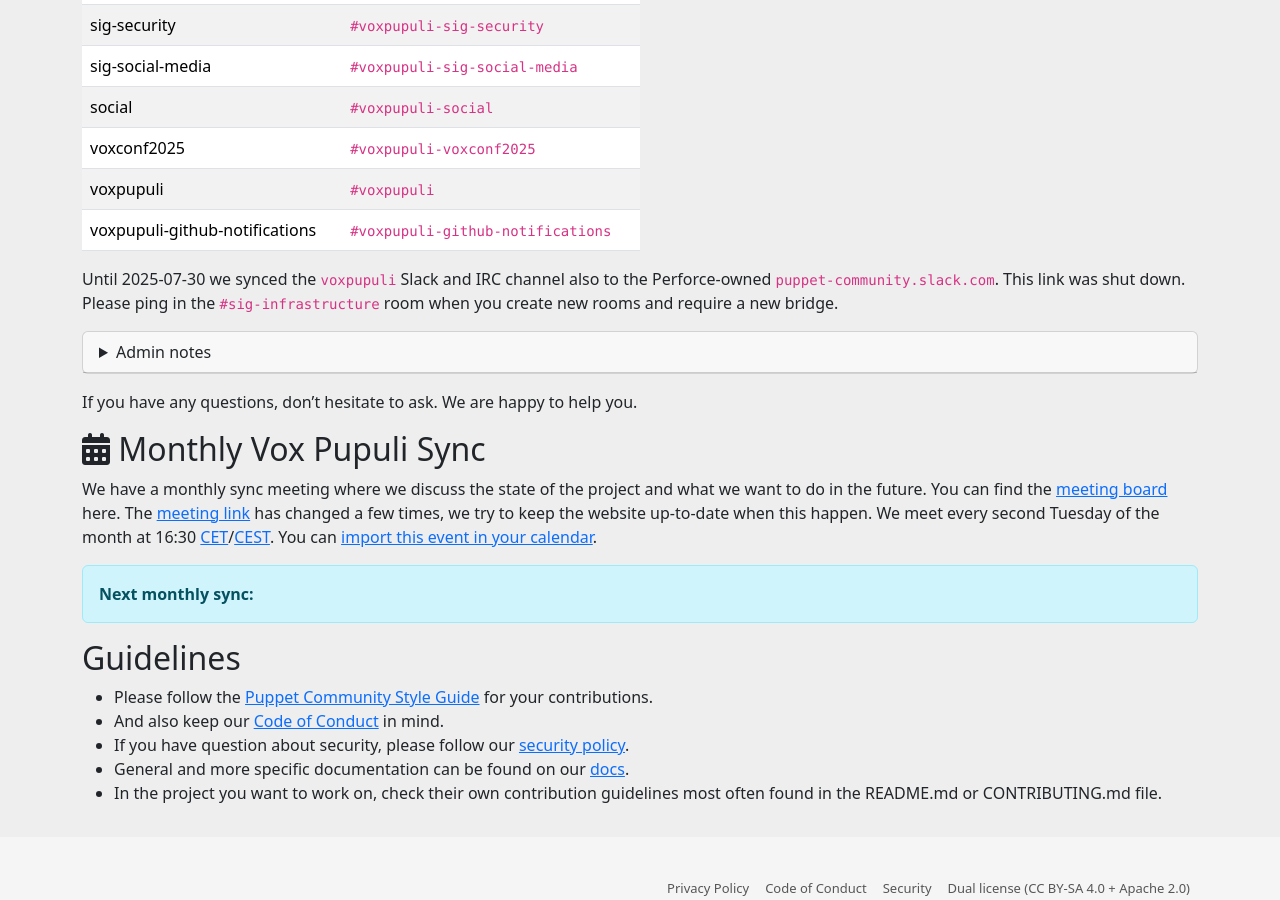
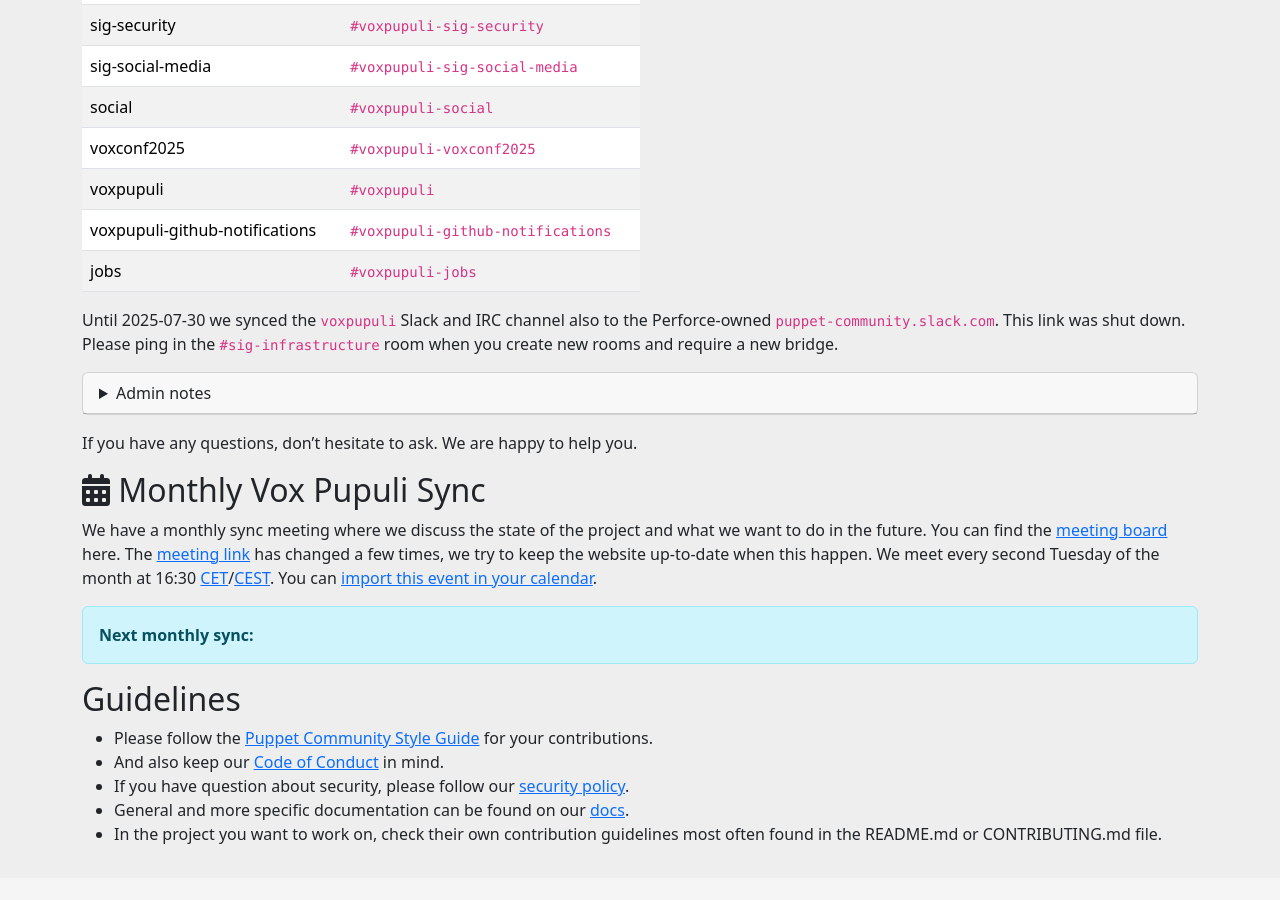
Before and after one commit to voxpupuli/voxpupuli.github.io, a Jekyll site: the page built from contributing/index.md, in a window 1280 px wide and 900 px high, scrolled down 1242 px. Built offline with Jekyll 4.4.1, drawn with Linux system fonts in a browser that asks for light colours; nearby versions of some CDN libraries.

Commit message:
document IRC<>Slack sync for jobs channel

```diff
--- a/_includes/connect_irc.md
+++ b/_includes/connect_irc.md
@@ -24,6 +24,7 @@
 | voxconf2025        | `#voxpupuli-voxconf2025`        |
 | voxpupuli          | `#voxpupuli`                    |
 | voxpupuli-github-notifications | `#voxpupuli-github-notifications` |
+| jobs               | `#voxpupuli-jobs`               |
 
 Until 2025-07-30 we synced the `voxpupuli` Slack and IRC channel also to the Perforce-owned `puppet-community.slack.com`.
 This link was shut down.
```
